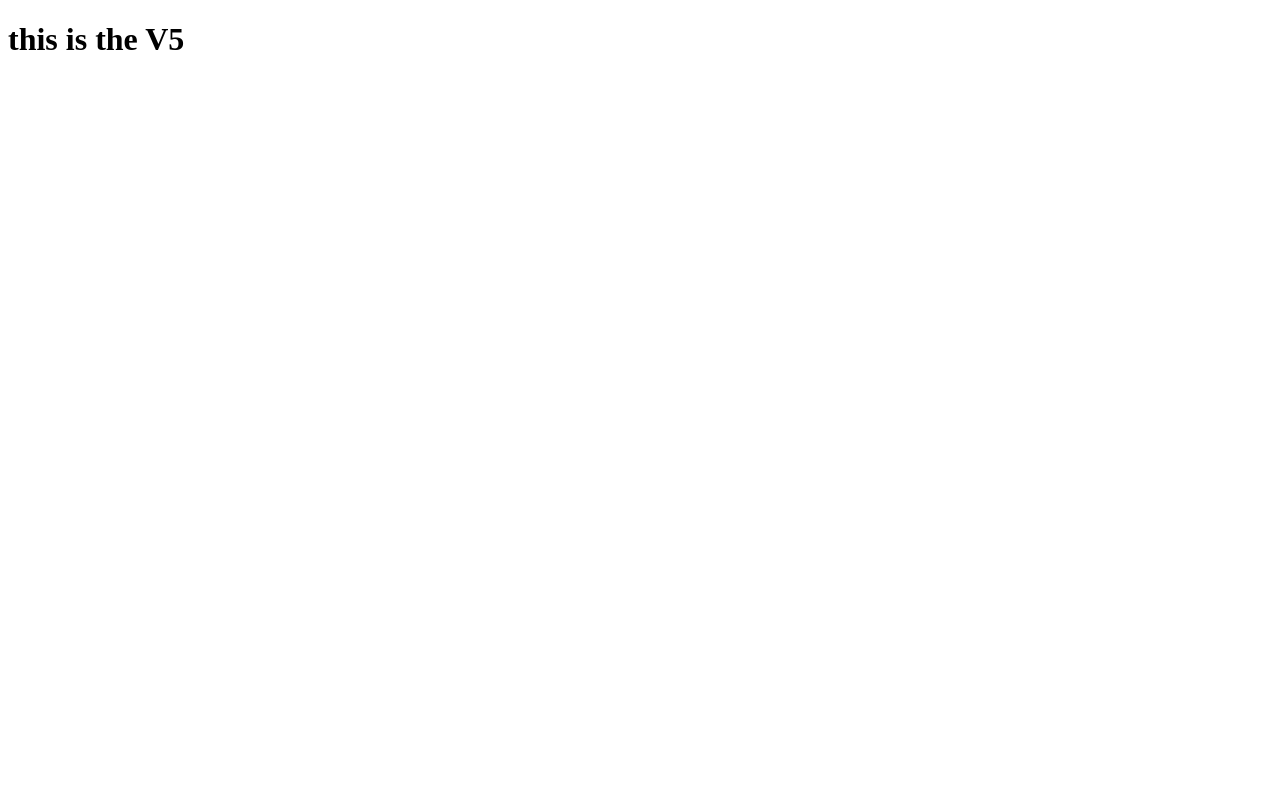
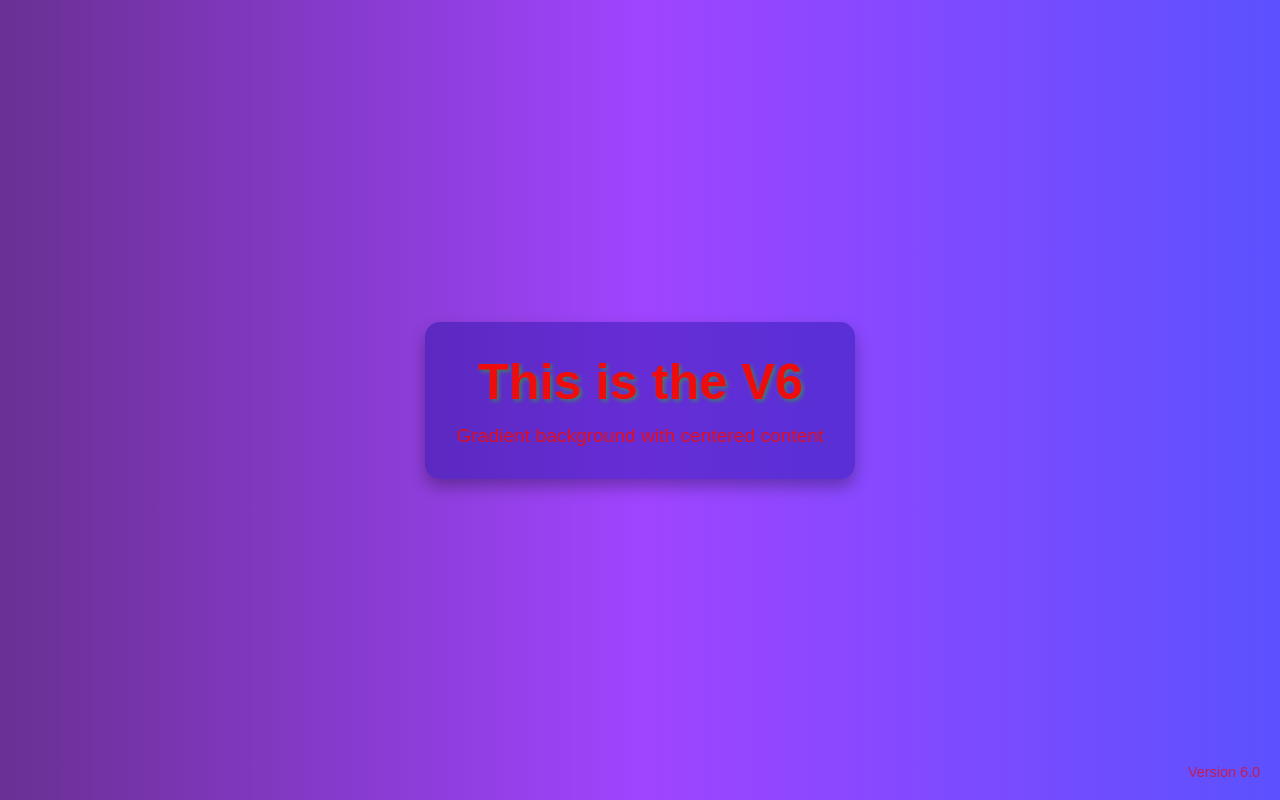
Before and after one commit to nayantripathii/myrepo, a plain HTML site: page index.html in a window 1280 px wide. Drawn offline with Linux system fonts and the light colour scheme.

Commit message:
added design for website

```diff
--- a/index.html
+++ b/index.html
@@ -3,9 +3,14 @@
 <head>
     <meta charset="UTF-8">
     <meta name="viewport" content="width=device-width, initial-scale=1.0">
-    <title>Document</title>
+    <title>Gradient Background Example</title>
+    <link rel="stylesheet" href="styles.css">
 </head>
 <body>
-    <h1>this is the V5</h1>
+    <div class="container">
+        <h1>This is the V6</h1>
+        <p>Gradient background with centered content</p>
+    </div>
+    <div class="version">Version 6.0</div>
 </body>
 </html>
--- /dev/null
+++ b/styles.css
@@ -0,0 +1,46 @@
+body {
+    background: linear-gradient(to right, #6a3093, #a044ff, #5c51ff);
+    font-family: Arial, sans-serif;
+    color: rgb(238, 12, 12);
+    margin: 0;
+    padding: 0;
+    display: flex;
+    justify-content: center;
+    align-items: center;
+    height: 100vh;
+}
+
+.container {
+    text-align: center;
+    background: rgba(16, 11, 152, 0.4);
+    padding: 2rem;
+    border-radius: 15px;
+    box-shadow: 0 8px 16px rgba(0, 0, 0, 0.3);
+}
+
+h1 {
+    text-shadow: 2px 2px 4px rgba(18, 219, 0, 0.5);
+    font-size: 3rem;
+    animation: pulse 2s infinite;
+    margin: 0 0 1rem 0;
+}
+
+p {
+    margin: 0;
+    font-size: 1.2rem;
+    opacity: 0.9;
+}
+
+@keyframes pulse {
+    0% { transform: scale(1); }
+    50% { transform: scale(1.05); }
+    100% { transform: scale(1); }
+}
+
+.version {
+    position: absolute;
+    bottom: 20px;
+    right: 20px;
+    color: rgba(239, 5, 5, 0.7);
+    font-size: 0.9rem;
+}
```
